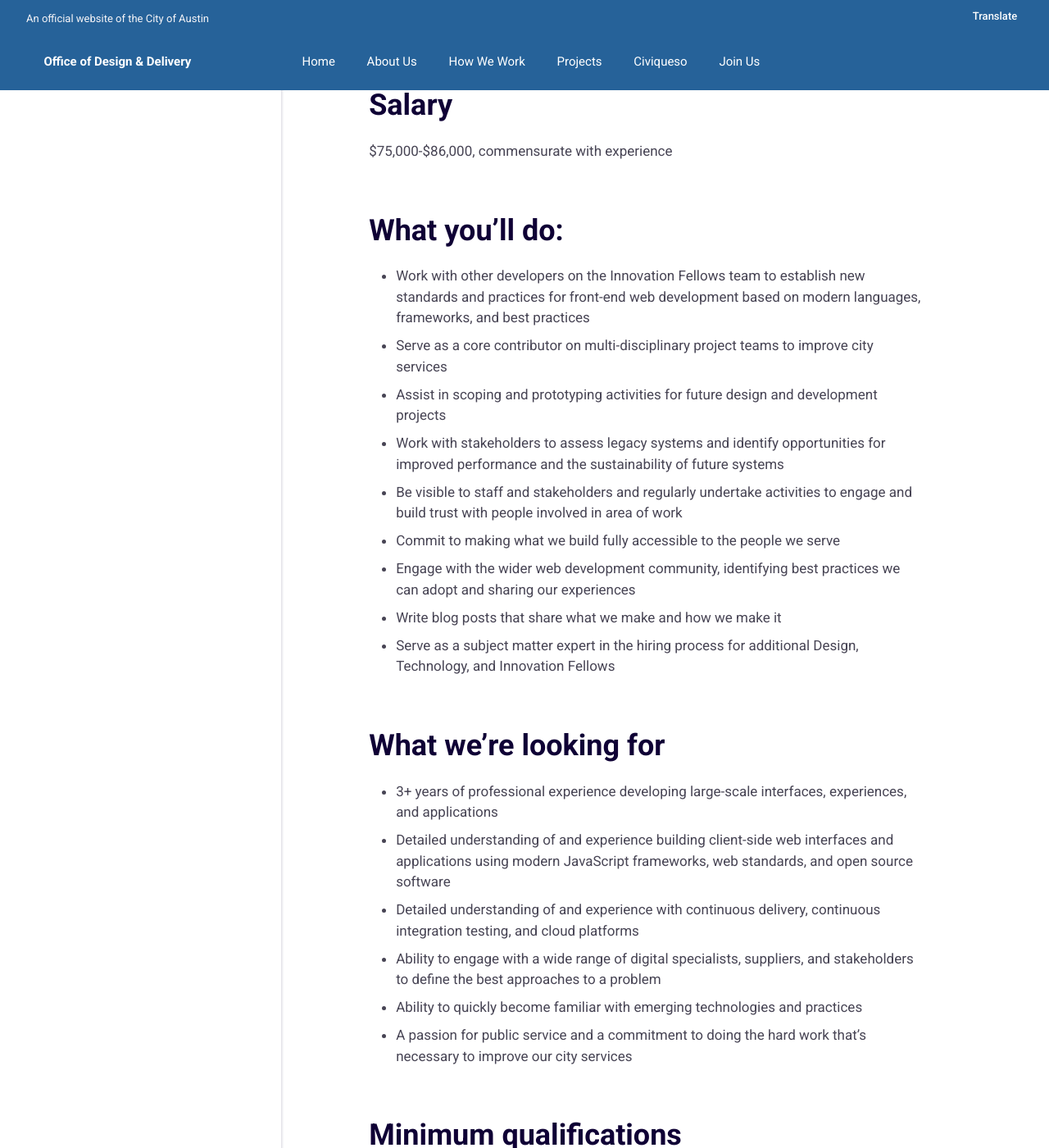
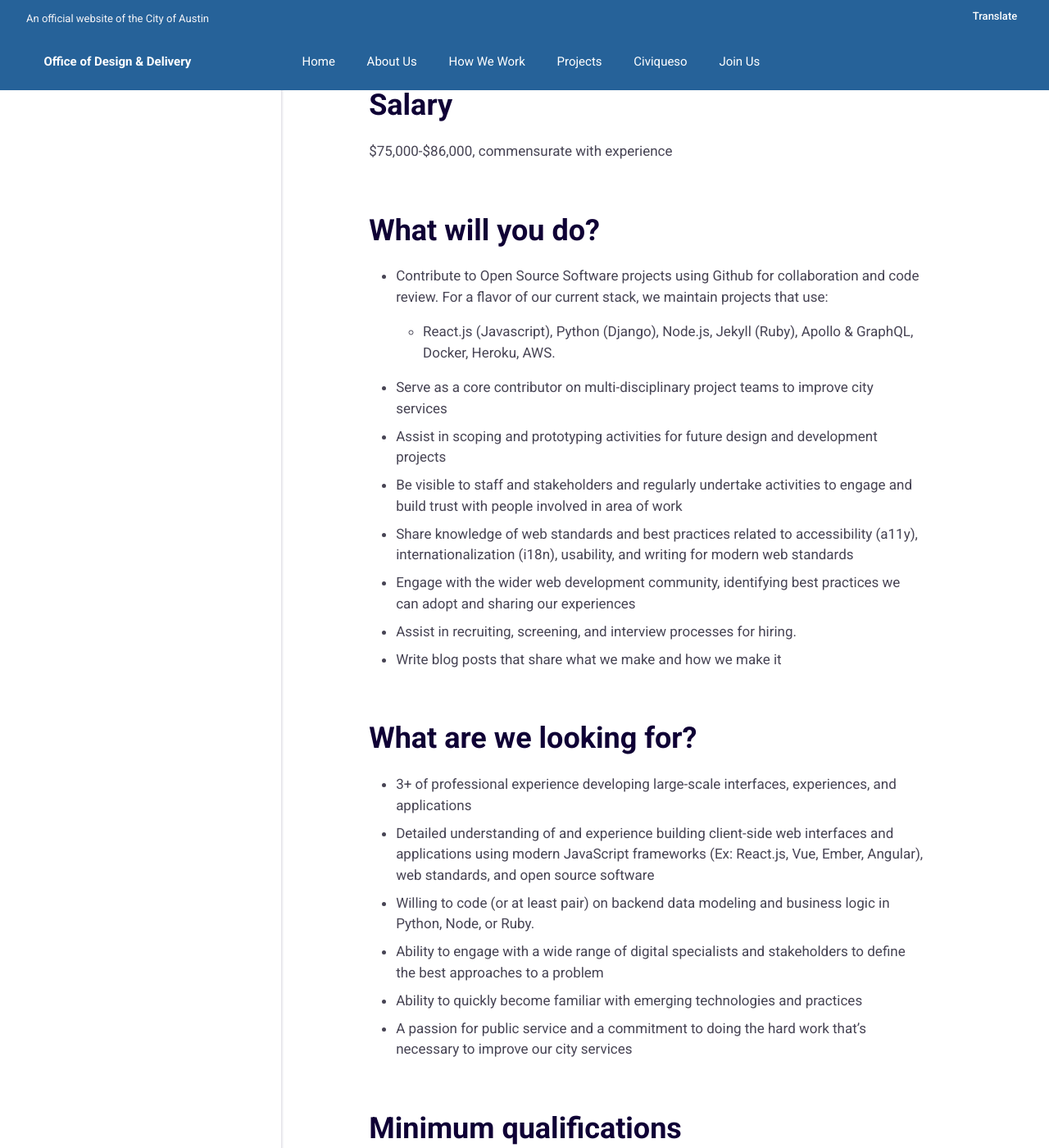
Before and after one commit to opensavannah/ProjectResilience, a Jekyll site: the page built from _jobs/positions/front-end-developer.md, in a window 1280 px wide and 1400 px high, scrolled down 735 px. Shown: the whole window at 82% size. Built offline with Jekyll 4.4.1, drawn with Linux system fonts in a browser that asks for light colours; some of the changed text lies outside the part shown.

Commit message:
Update front-end-developer.md

```diff
--- a/_jobs/positions/front-end-developer.md
+++ b/_jobs/positions/front-end-developer.md
@@ -1,40 +1,44 @@
 ---
-title: Front-End Web Developer
+title: Frontend Developer
 is_fellow: true
-lever_link: https://jobs.lever.co/austintexas/eb9dc901-e786-4241-b41c-ed7d99f00100/apply
+lever_link: https://boards.greenhouse.io/oddaustin/jobs/4043417002
 position: 8
-lede_markdown: We’re looking for a senior front-end developer to serve on multidisciplinary project teams with career civil servants, actively demonstrating the value of iterative development and user-centered design.
+lede_markdown: "We’re looking for a mid to senior Frontend Developer to serve on multidisciplinary project teams with career civil servants, actively demonstrating the value of iterative development and user-centered design."
 
 ---
+
 ## Overview
-Our teams are working to improve a wide range of city services, including researching and redesigning our [permitting processes](http://www.austintexas.gov/department/development-services), prototyping ways to change behaviors around [recycling and composting](http://www.austintexas.gov/department/austin-resource-recovery), building the next generation of [ATXFloods](https://www.atxfloods.com), improving services for people experiencing homelessness, and creating city-wide standards for interface design, web infrastructure, and automated testing.
+
+Our team is working to improve a wide range of city services, which have included researching and redesigning our [permitting processes](http://permittingatx.com/) [(repo)](https://github.com/cityofaustin/Residential-Permitting), prototyping ways to change behaviors around [recycling and composting](http://www.austintexas.gov/department/austin-resource-recovery), building the next generation of [CTXFloods](http://floods.austintexas.io/) [(repo)](https://github.com/cityofaustin/ctxfloods), and creating city-wide standards for interface design, web infrastructure, and automated testing with [Austin.gov](https://alpha.austin.gov/) [(repo)](https://github.com/cityofaustin/janis).
 
 You’ll also serve as an expert and educator in your discipline, establishing new practices that can work across departments and providing guidance and training for other fellows and city staff.
+
 
 ## Salary
 
 $75,000-$86,000, commensurate with experience
 
-## What you’ll do:
+## What will you do?
 
-*   Work with other developers on the Innovation Fellows team to establish new standards and practices for front-end web development based on modern languages, frameworks, and best practices
-*   Serve as a core contributor on multi-disciplinary project teams to improve city services
-*   Assist in scoping and prototyping activities for future design and development projects
-*   Work with stakeholders to assess legacy systems and identify opportunities for improved performance and the sustainability of future systems
-*   Be visible to staff and stakeholders and regularly undertake activities to engage and build trust with people involved in area of work
-*   Commit to making what we build fully accessible to the people we serve
-*   Engage with the wider web development community, identifying best practices we can adopt and sharing our experiences
-*   Write blog posts that share what we make and how we make it
-*   Serve as a subject matter expert in the hiring process for additional Design, Technology, and Innovation Fellows
+- Contribute to Open Source Software projects using Github for collaboration and code review. For a flavor of our current stack, we maintain projects that use:
+    - React.js (Javascript), Python (Django), Node.js, Jekyll (Ruby), Apollo & GraphQL, Docker, Heroku, AWS.
+- Serve as a core contributor on multi-disciplinary project teams to improve city services
+- Assist in scoping and prototyping activities for future design and development projects
+- Be visible to staff and stakeholders and regularly undertake activities to engage and build trust with people involved in area of work
+- Share knowledge of web standards and best practices related to accessibility (a11y), internationalization (i18n), usability, and writing for modern web standards
+- Engage with the wider web development community, identifying best practices we can adopt and sharing our experiences
+- Assist in recruiting, screening, and interview processes for hiring.
+- Write blog posts that share what we make and how we make it
 
-## What we're looking for
 
-*   3+ years of professional experience developing large-scale interfaces, experiences, and applications
-*   Detailed understanding of and experience building client-side web interfaces and applications using modern JavaScript frameworks, web standards, and open source software
-*   Detailed understanding of and experience with continuous delivery, continuous integration testing, and cloud platforms
-*   Ability to engage with a wide range of digital specialists, suppliers, and stakeholders to define the best approaches to a problem
-*   Ability to quickly become familiar with emerging technologies and practices
-*   A passion for public service and a commitment to doing the hard work that’s necessary to improve our city services
+## What are we looking for?
+
+- 3+ of professional experience developing large-scale interfaces, experiences, and applications
+- Detailed understanding of and experience building client-side web interfaces and applications using modern JavaScript frameworks (Ex: React.js, Vue, Ember, Angular), web standards, and open source software
+- Willing to code (or at least pair) on backend data modeling and business logic in Python, Node, or Ruby.
+- Ability to engage with a wide range of digital specialists and stakeholders to define the best approaches to a problem
+- Ability to quickly become familiar with emerging technologies and practices
+- A passion for public service and a commitment to doing the hard work that’s necessary to improve our city services
 
 ## Minimum qualifications
 
```
